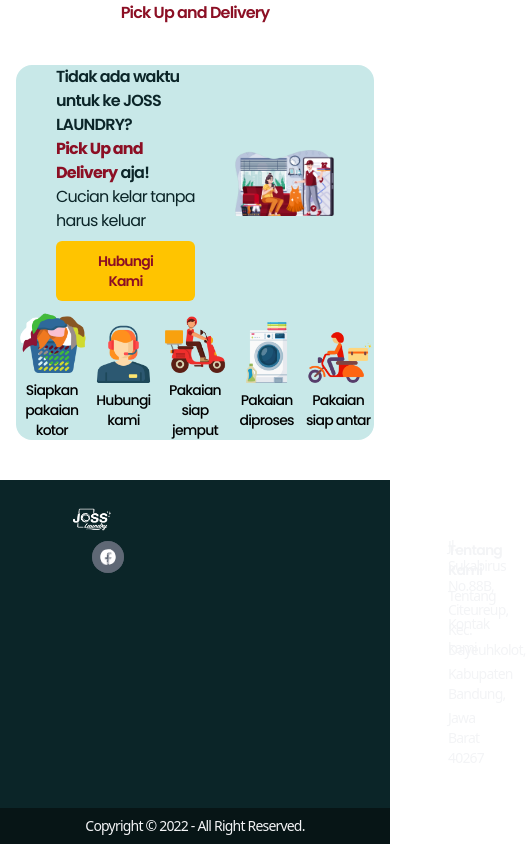
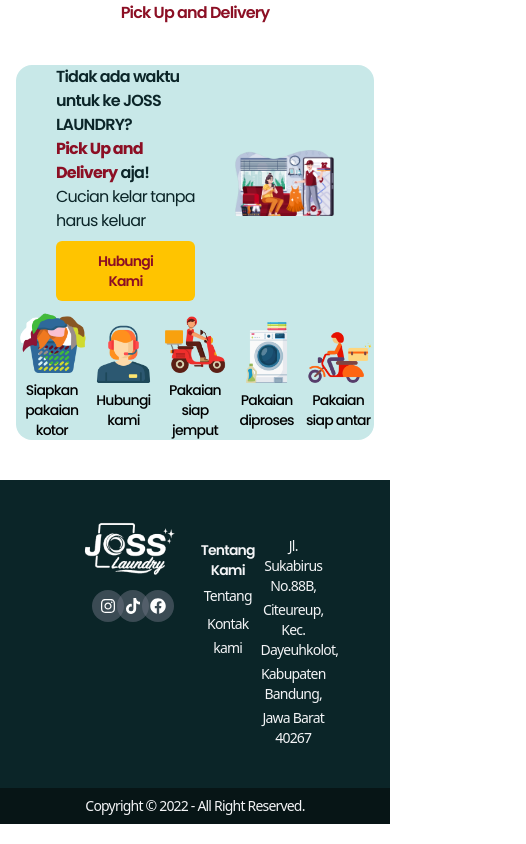
Before and after one commit to ansofhn/josslaundry, a Next.js app: page / in a window 390 px wide. Shown: the part 1505-2349 px from the top of the page, 526 px wide, since content can reach past the window. Built offline with nearby package versions, Linux system fonts and the light colour scheme.

Commit message:
fix: responsive footer

```diff
--- a/components/Footer_v2.js
+++ b/components/Footer_v2.js
@@ -9,10 +9,10 @@
     <>
       <footer className="text-gray-100 text-start lg:text-left bg-darkgreen">
         <div className="container p-0">
-          <div className="text-center py-8 md:text-left">
-            <div className="grid grid-cols-2 ml-16 gap-96">
+          <div className="py-8 text-center md:text-left">
+            <div className="grid grid-cols-2 mx-16 lg:gap-10 xl:gap-96">
               <div className="mr-auto">
-                <div className="-mt-2">
+                <div className="lg:-mt-2">
                   <Image src={footerLogo} />
                 </div>
                 <div className="grid grid-cols-3 mx-7">
@@ -71,7 +71,7 @@
                     </Link>
                   </div>
                 </div>
-                <div className="text-sm font-sans mb-1 pt-6">
+                <div className="pt-6 mb-1 font-sans text-sm">
                   <div className="mb-1">Jl. Sukabirus No.88B,</div>
                   <div className="mb-1">Citeureup, Kec. Dayeuhkolot,</div>
                   <div className="mb-1">Kabupaten Bandung,</div>
```
